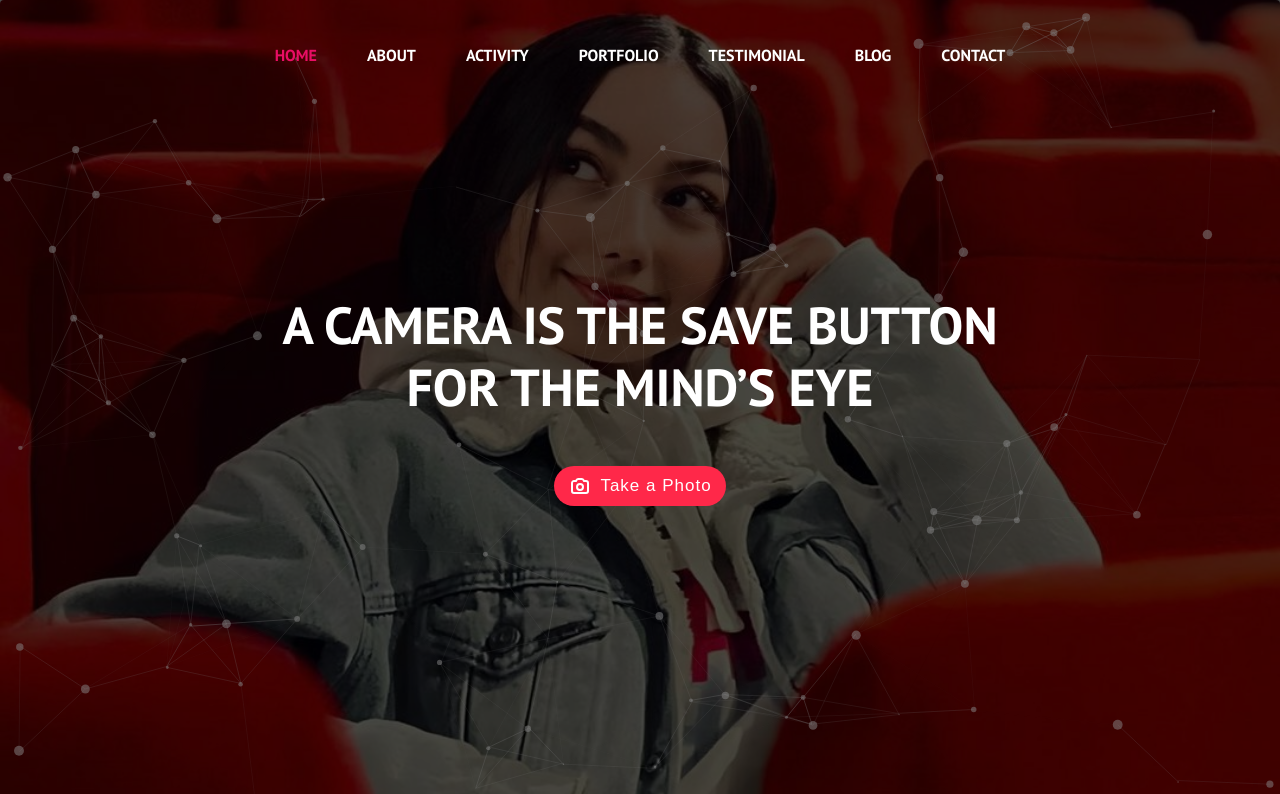
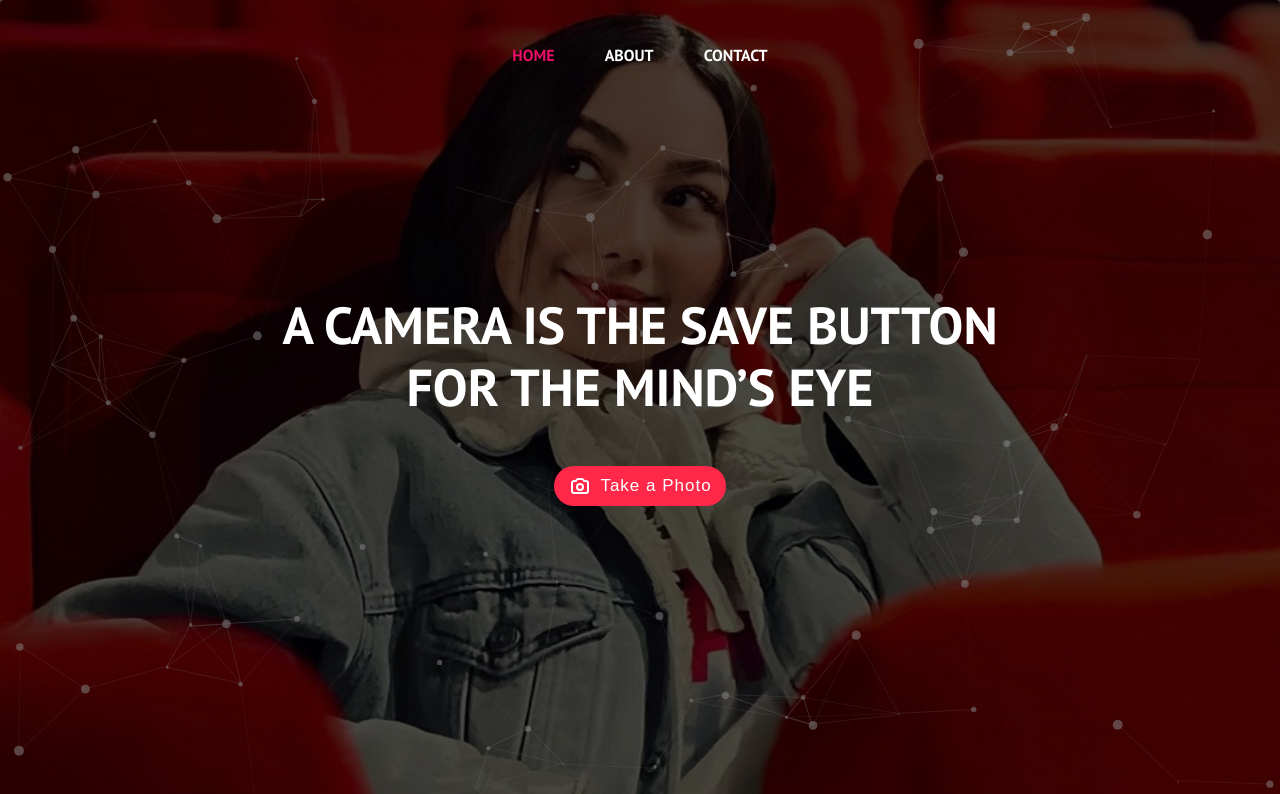
Before and after one commit to Douae-Chairi/Douae-Chairi.github.io, a plain HTML site: page index.html in a window 1280 px wide. Shown: the top 794 px of the page. Drawn offline with Linux system fonts and the light colour scheme.

Commit message:
remove uneeded navs

```diff
--- a/index.html
+++ b/index.html
@@ -20,13 +20,13 @@
         <ul class="navbar-nav mx-auto">
           <li class="nav-item active"> <a class="nav-link" href="#">Home</a> </li>
           <li class="nav-item"> <a class="nav-link" href="#about" tabindex="-1" aria-disabled="true">About</a></li>
-          <li class="nav-item"> <a class="nav-link" href="#activity" tabindex="-1" aria-disabled="true">Activity</a>
+          <!-- <li class="nav-item"> <a class="nav-link" href="#activity" tabindex="-1" aria-disabled="true">Activity</a>
           </li>
           <li class="nav-item"> <a class="nav-link" href="#portfolio" tabindex="-1" aria-disabled="true">Portfolio</a>
           </li>
           <li class="nav-item"> <a class="nav-link" href="#testimonial" tabindex="-1"
               aria-disabled="true">Testimonial</a></li>
-          <li class="nav-item"> <a class="nav-link" href="blog.html" tabindex="-1" aria-disabled="true">Blog</a></li>
+          <li class="nav-item"> <a class="nav-link" href="blog.html" tabindex="-1" aria-disabled="true">Blog</a></li> -->
           <li class="nav-item"> <a class="nav-link" href="#contact" tabindex="-1" aria-disabled="true">Contact</a></li>
         </ul>
       </div>
```
